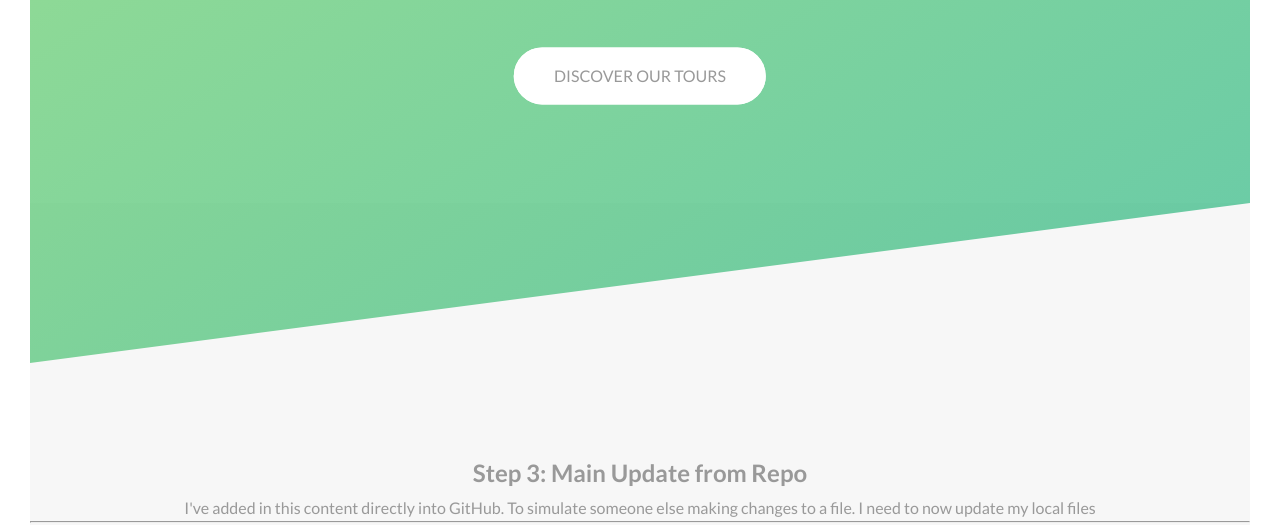
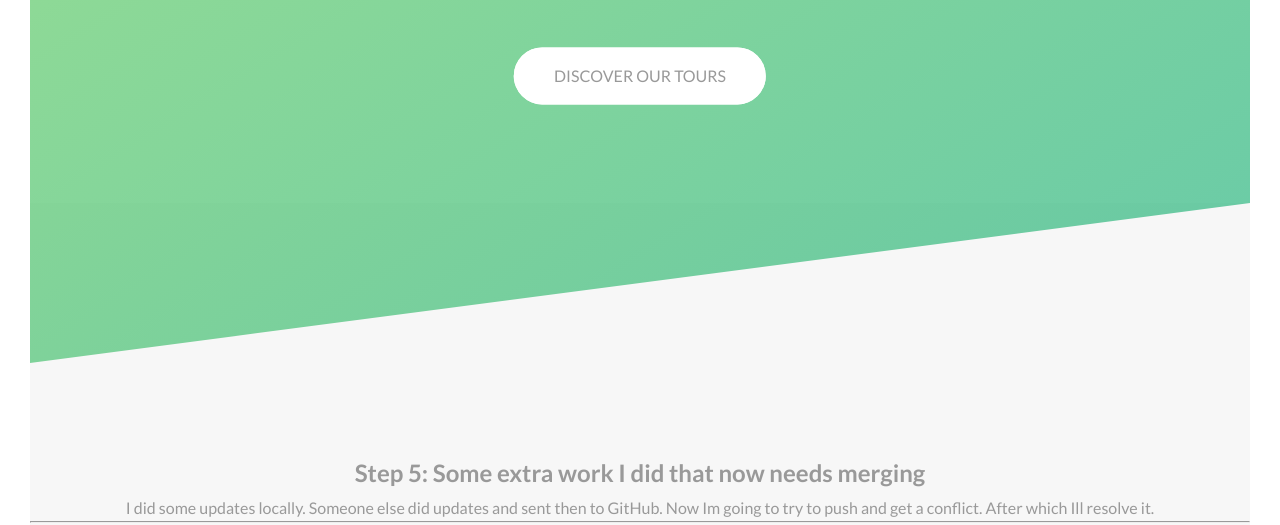
Before and after one commit to adrianjacinto101/p1-natours, a website: page index.html in a window 1280 px wide. Shown: the part 427-952 px from the top of the page. Drawn offline with Linux system fonts and the light colour scheme.

Commit message:
Resolving Conflict-Local push
Going to try a push and will result in conflict

```diff
--- a/index.html
+++ b/index.html
@@ -37,8 +37,18 @@ npm run compile:sass
     <main>
       <section class="section-about">
         <div class="u-center-text u-margin-bottom-big">
+          <h2>Step 5: Some extra work I did that now needs merging</h2>
+          <p>
+            I did some updates locally. Someone else did updates and sent then
+            to GitHub. Now Im going to try to push and get a conflict. After
+            which Ill resolve it.
+          </p>
+          <hr />
           <h2>Step 3: Main Update from Repo</h2>
-          <p>I've added in this content directly into GitHub. To simulate someone else making changes to a file. I need to now update my local files</p>
+          <p>
+            I've added in this content directly into GitHub. To simulate someone
+            else making changes to a file. I need to now update my local files
+          </p>
           <hr />
           <h2>Step 2: First Commit and Push</h2>
           <p>
```
